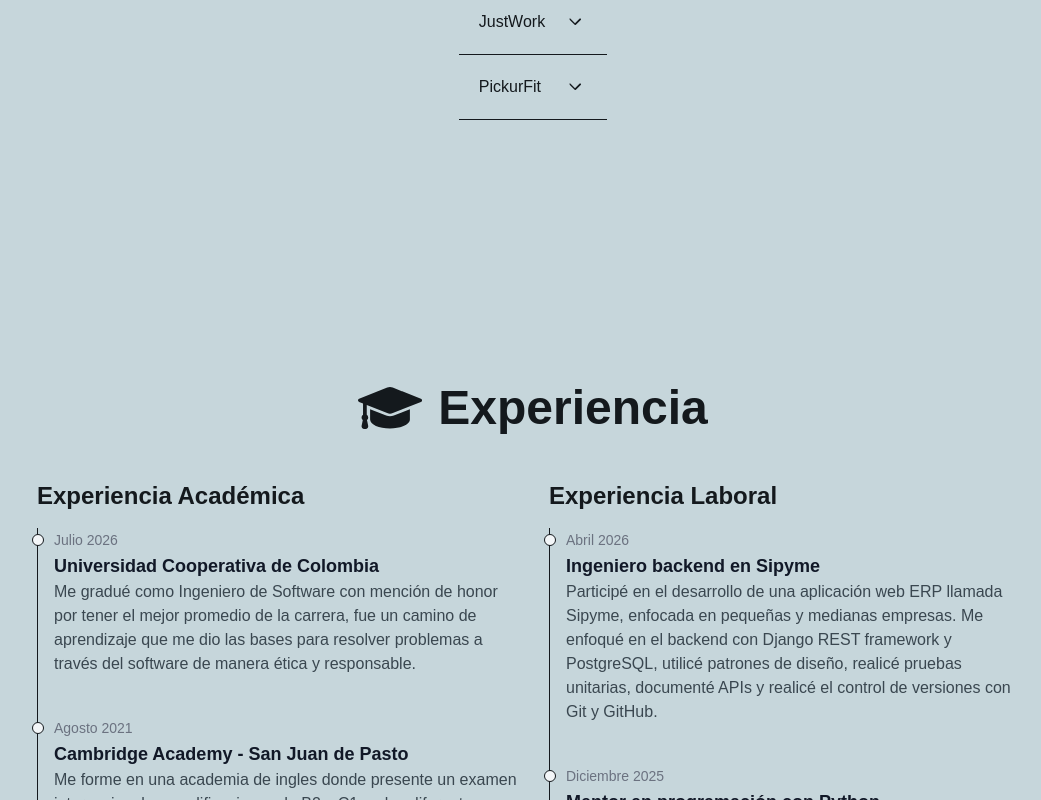
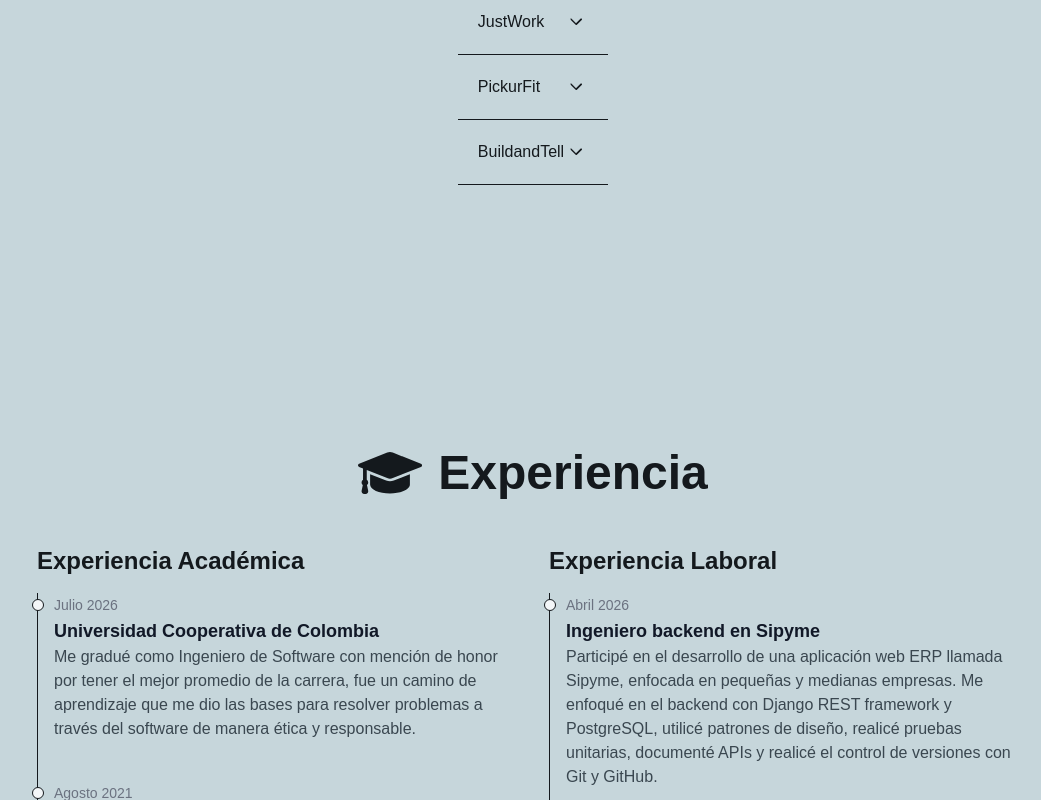
Before and after one commit to dastan8q/miportfolio, a Next.js app: page / in a window 1280 px wide. Shown: the part 1720-2520 px from the top of the page, without its empty margins (107-1148 px from the left). Built offline with nearby package versions, Linux system fonts and the light colour scheme.

Commit message:
Adding project

```diff
--- a/components/Accordion.js
+++ b/components/Accordion.js
@@ -12,23 +12,34 @@ export default function Accordion() {
     {
       name: "todo-app",
       image: "/images/todo-app.PNG",
-      link: "https://github.com/dastan8q/todo-app"
+      link: "https://github.com/dastan8q/todo-app",
+      technologies: ["Typescript", "Javascript", "HTML", "CSS", "Git", "GitHub"]
     },
     {
       name: "Tecnologica",
       image: "/images/tecnologica.png",
-      link: "https://dev.azure.com/TecnoLogica/TecnoLogica/_git/ProyectoApiTecnologica"
+      link: "https://dev.azure.com/TecnoLogica/TecnoLogica/_git/ProyectoApiTecnologica",
+      technologies: ["Java", "SpringBoot", "POO", "Azure Devops"]
     },
     {
       name: "JustWork",
       image: "/images/justwork.png",
-      link: "https://dev.azure.com/TecnoLogica/JustWork/_git/JustWorkAngular"
+      link: "https://dev.azure.com/TecnoLogica/JustWork/_git/JustWorkAngular",
+      technologies: ["Angular", "Typescript", "Javascript", "HTML", "CSS"]
     },
     {
       name: "PickurFit",
       image: "/images/pickurfit_project.png",
       link: "https://github.com/hamil312/outfit-gen",
-      demo: "https://outfit-byjpwbuqb-hamilton-insandaras-projects.vercel.app/"
+      demo: "https://outfit-byjpwbuqb-hamilton-insandaras-projects.vercel.app/",
+      technologies: ["Flask", "Python", "IA", "ML", "React", "Typescript", "Javascript", "HTML", "CSS", "Git", "GitHub"]
+    },
+    {
+      name: "BuildandTell",
+      image: "/images/buildandtell.png",
+      link: "https://github.com/mario8q/buildandtell",
+      demo: "https://buildandtell.onrender.com/",
+      technologies: ["Django", "Python", "HTML", "CSS", "Javascript", "PostgreSQL", "Render", "Neon", "Cloudinary", "Git", "GitHub"]
     }
   ];
 
@@ -78,10 +89,27 @@ export default function Accordion() {
                   />
                 </a>
                 <div className="p-5">
-                  <a href="#">
-                    <h5 className="mb-2 text-2xl font-bold tracking-tight text-darkMode dark:text-brightMode">{t.projects.itemLabel} {project.name}</h5>
-                  </a>
+
+                  <h5 className="mb-2 text-2xl font-bold tracking-tight text-darkMode dark:text-brightMode">{t.projects.itemLabel} {project.name}</h5>
+
                   <p className="mb-3 font-normal text-darkMode dark:text-brightTitle">{t.projects.descriptions[project.name]}</p>
+                  {project.technologies.length > 0 && (
+                    <div className="mb-4">
+                      <p className="mb-2 text-sm font-semibold uppercase tracking-wide text-darkText dark:text-brightTitle">
+                        {t.projects.technologies}
+                      </p>
+                      <ul className="flex flex-wrap gap-2">
+                        {project.technologies.map((technology) => (
+                          <li
+                            key={technology}
+                            className="rounded-full border border-brightButton px-3 py-1 text-xs font-medium text-darkMode dark:text-brightText"
+                          >
+                            {technology}
+                          </li>
+                        ))}
+                      </ul>
+                    </div>
+                  )}
                   <div className="flex flex-col items-start gap-3">
                     <a
                       href={project.link}
--- a/i18n/dictionary.ts
+++ b/i18n/dictionary.ts
@@ -7,6 +7,7 @@ export const projectIds = [
   'Tecnologica',
   'JustWork',
   'PickurFit',
+  'BuildandTell',
 ] as const;
 
 export type ProjectId = (typeof projectIds)[number];
@@ -60,6 +61,7 @@ const es = {
     imageAltPrefix: 'Imagen del proyecto',
     sourceCode: 'Source code',
     demo: 'Demo',
+    technologies: 'Tecnologías',
     descriptions: {
       'todo-app':
         'Todo-app es una herramienta de lista de tareas por hacer, con categorias para llevar orden de cada tarea.',
@@ -69,6 +71,8 @@ const es = {
         'Just Work! es una aplicación web de redes profesionales, definida para tener una fácil conexión entre profesionales que buscan trabajo y empresas que ofrecen esos empleos.',
       PickurFit:
         'PickurFit es una aplicación web que facilita el proceso de generar atuendos en el día a día según diferentes parámetros como el clima, los gustos del usuario, colores, etc... incorpora redes neuronales para la generación, dashboard, calendario, armario, recomendador de prendas, chatbot, entre más funcionalidades.',
+      BuildandTell:
+        'Build&Tell es una aplicación web donde los usuarios pueden subir sus proyectos de software y documentarlos para exponerlos a personas interesadas en ellos, cuenta con autenticación OAUTH2 (Google y Github), creación de usuario, publicación de proyectos, creación de actualizaciones del proyecto y conexión con API de Github para sincronización de commits.',
     } as Record<ProjectId, string>,
   },
   experience: {
@@ -185,6 +189,7 @@ const en: Dictionary = {
     imageAltPrefix: 'Image of the project',
     sourceCode: 'Source code',
     demo: 'Demo',
+    technologies: 'Technologies',
     descriptions: {
       'todo-app':
         'Todo-app is a to-do list tool with categories to keep every task organized.',
@@ -194,6 +199,8 @@ const en: Dictionary = {
         'Just Work! is a professional networking web application, designed to make it easy to connect professionals looking for work with companies offering those jobs.',
       PickurFit:
         'PickurFit is a web application that streamlines generating everyday outfits based on different parameters such as the weather, the user preference, colors and more... it incorporates neural networks for generation, a dashboard, calendar, wardrobe, clothing recommender, chatbot, among other features.',
+      BuildandTell:
+        'Build&Tell is a web application where users can upload and document their software projects to showcase them to interested individuals. It features OAuth2 authentication (via Google and GitHub), user account creation, project publishing, the ability to post project updates, and integration with the GitHub API to synchronize commits.',
     },
   },
   experience: {
```
Also changed, not shown: public/images/buildandtell.png (added).
